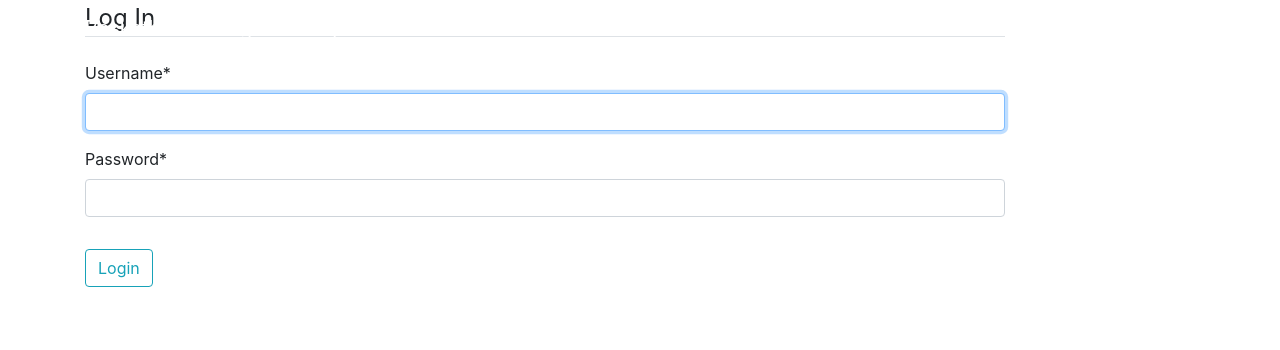
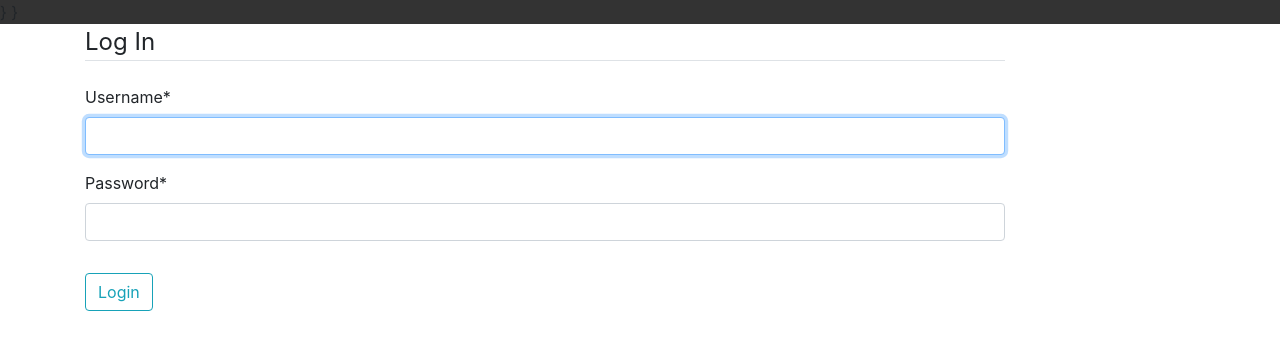
Before and after one commit to Ramkumar96/Basketball_league_management_system, a Django app: page /login/ in a window 1280 px wide. Shown: the top 350 px of the page. Run offline with Django 3.2, Linux system fonts and the light colour scheme; some libraries are stand-ins or nearby versions.

Commit message:
small changes in view and templates

```diff
--- a/League_Management_System/templates/base.html
+++ b/League_Management_System/templates/base.html
@@ -10,36 +10,43 @@
 {#      <link rel="stylesheet" type="text/css" href="{% static 'bms/main.css' %}">#}
         <link rel="stylesheet" href="https://maxcdn.bootstrapcdn.com/bootstrap/4.0.0/css/bootstrap.min.css" integrity="sha384-Gn5384xqQ1aoWXA+058RXPxPg6fy4IWvTNh0E263XmFcJlSAwiGgFAW/dAiS6JXm" crossorigin="anonymous">
         <title>BasketBall League Management System</title>
+      <style>
+        .topnav {
+  overflow: hidden;
+  background-color: #333;
+}
+
+.topnav a {
+  float: left;
+  color: #f2f2f2;
+  text-align: center;
+  padding: 14px 16px;
+  text-decoration: none;
+  font-size: 17px;
+}
+
+.topnav a:hover {
+  background-color: #ddd;
+  color: black;
+}
+
+.topnav a.active {
+  background-color: #fa7746;
+  color: white;
+}
+</style>
     </head>
     <body>
         <header class="site-header">
-          <nav class="navbar navbar-expand-md navbar-dark bg-steel fixed-top">
-            <div class="container">
-              <a class="navbar-brand mr-4" href="#">Basketball Management System</a>
-              <button class="navbar-toggler" type="button" data-toggle="collapse" data-target="#navbarToggle" aria-controls="navbarToggle" aria-expanded="false" aria-label="Toggle navigation">
-              <span class="navbar-toggler-icon"></span>
-              </button>
-              <div class="collapse navbar-collapse" id="navbarToggle">
-                <div class="navbar-nav mr-auto">
-                    {% if user.is_authenticated %}
+            <div class="topnav">
+              {% if user.is_authenticated %}}
                       <a class="nav-item nav-link" href="{% url 'scoreboard' %}">Score Board </a>
-                    {% endif %}
-{#                    {% if user_role.role.type == 'A' %}#}
-{#                      <a class="nav-item nav-link" href="{% url 'stats' %}">User Stats</a>#}
-{#                    {% endif %}#}
-                </div>
-                <!-- Navbar Right Side -->
-                <div class="navbar-nav">
-                  {% if user.is_authenticated %}
-                    <a class="nav-item nav-link">Hi, {{ user.get_full_name }}.</a>
-{#                  <a class="nav-item nav-link" href="{% url 'logout' %}">#}Logout</a>
-                  {% else %}
-                    <a class="nav-item nav-link" href="{% url 'login' %}">New User. Please Login</a>
-                  {% endif %}
-                </div>
-              </div>
+              {% endif %}}
+
+              {% if user.is_authenticated %}}
+                  <a class="nav-item nav-link" href="{% url 'logout' %}">Logout</a>
+              {% endif %}}
             </div>
-          </nav>
         </header>
         <main role="main" class="container">
           <div class="row">
--- a/League_Management_System/urls.py
+++ b/League_Management_System/urls.py
@@ -9,4 +9,5 @@ urlpatterns = [
     path('team/<int:team_id>/', views.getTeamPlayersByTeamId, name='getTeamPlayersByTeamId'),
     path('player/<int:player_id>/', views.getDetailsOfPlayerByPlayerId, name='getDetailsOfPlayerByPlayerId'),
     path('allteams/', views.getAllTeams, name='getAllTeams'),
+    path('allplayers/', views.getAllPlayers, name='getAllPlayers'),
 ]
--- a/League_Management_System/views.py
+++ b/League_Management_System/views.py
@@ -51,3 +51,8 @@ def getDetailsOfPlayerByPlayerId(request, player_id=None):
 def getAllTeams(request):
     teams = list(Team.objects.all().values())
     return JsonResponse(teams, safe=False)
+
+# The league admin view all players and details
+def getAllPlayers(request):
+    players = list(Player_Details.objects.all().values())
+    return JsonResponse(players, safe=False)
```
Also changed, not shown: League_Management_System/management/commands/lms_fake_data.py (+16 -14 lines), League_Management_System/templates/scorecard.html (+3 -4 lines).
